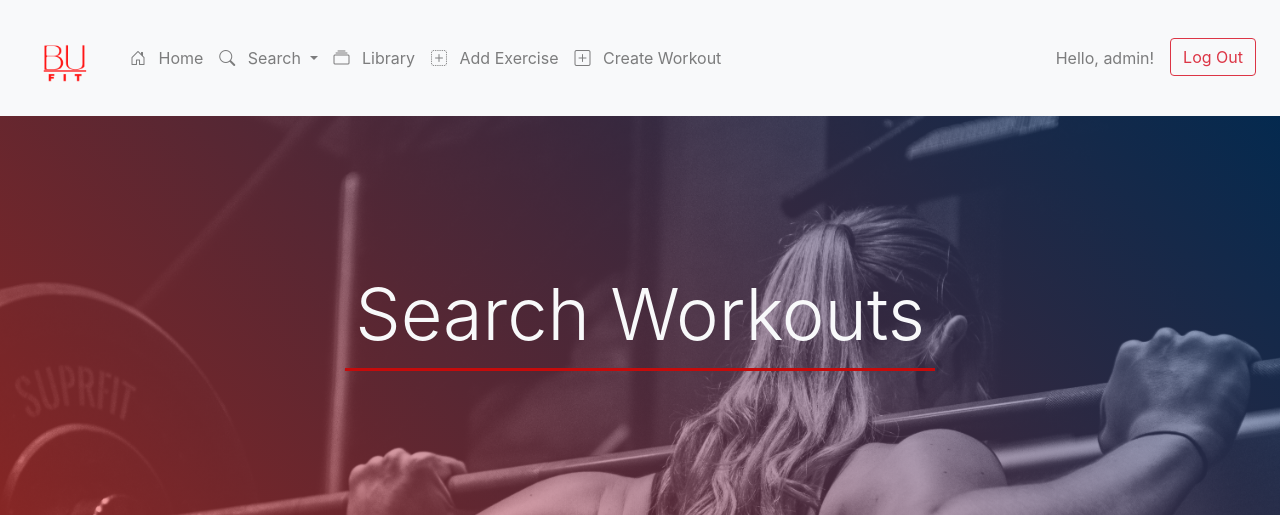
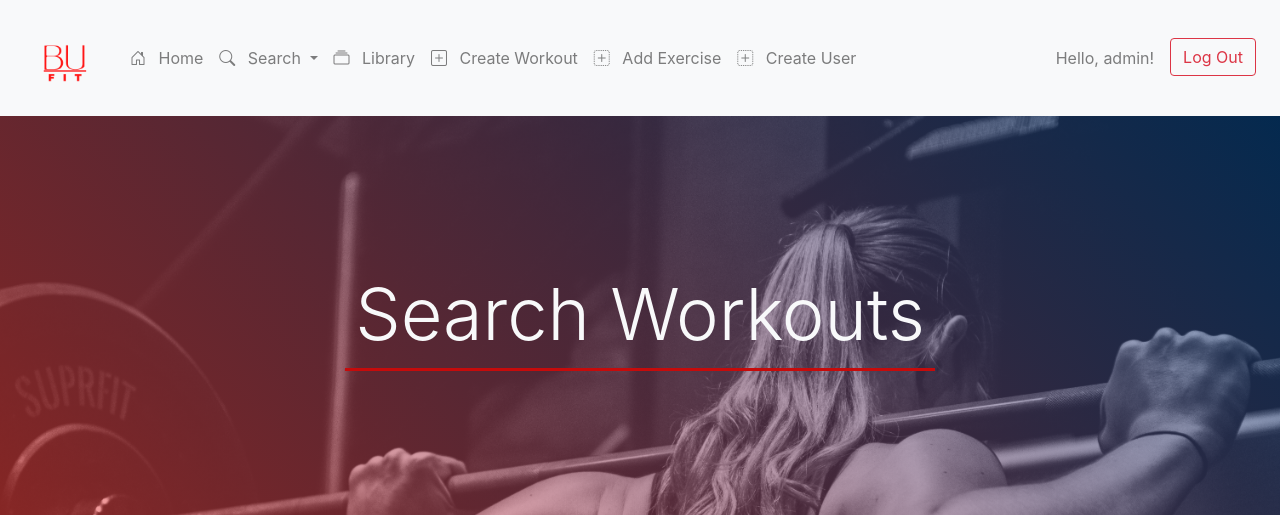
Before and after one commit to Helmphlyx/bufit, a Flask app: page /search_workouts in a window 1280 px wide. Shown: the top 515 px of the page. Run offline with Flask 3, Linux system fonts and the light colour scheme; a user stored in the database is signed in; data comes from the database, SQL or seed files in the repository; data that the repository does not hold is empty; parts of the project's set-up code (start-up, migrations or seed data) failed here and were passed over; some libraries are stand-ins or nearby versions.

Commit message:
rbac handling

```diff
--- a/main.py
+++ b/main.py
@@ -8,7 +8,8 @@ from werkzeug.utils import secure_filename
 from sqlite_utilities import SqliteUtilites
 from flask import Blueprint
 from flask_login import login_required, current_user
-from models import User
+
+from models import User, requires_access_level, ACCESS
 
 from settings import settings
 
@@ -225,6 +226,18 @@ def get_liked_workout(user_id: int):
     return liked_workouts
 
 
+def get_user_workouts(user_id: int):
+    """Get all workouts created by a given user id."""
+    db_utils = SqliteUtilites(DATABASE_NAME)
+    liked_workouts = db_utils.execute(
+        f"SELECT * FROM workouts WHERE user_id = ?",
+        params=(user_id,),
+        fetch_all=True,
+    )
+
+    return liked_workouts
+
+
 def like_workout(user_id: int, workout_name: str):
     """Like a workout."""
     db_utils = SqliteUtilites(DATABASE_NAME)
@@ -400,6 +413,7 @@ def home():
 
 @main.route("/create_exercise", methods=("GET", "POST"))
 @login_required
+@requires_access_level(ACCESS["superuser"])
 def create_exercise():
     """Create exercise page."""
     muscles = get_all_muscles()
@@ -467,6 +481,10 @@ def edit_workout(workout_id):
     selected_workout = get_workout(workout_id)
     exercises = db_utils.execute("SELECT * FROM exercises", fetch_all=True)
 
+    if selected_workout["user_id"] != current_user.id:
+        if current_user.access < ACCESS["admin"]:
+            return redirect(url_for("main.home"))
+
     if request.method == "POST":
         exercise_id = request.form.get("exercise")
         num_sets = request.form.get("num_sets", 0)
@@ -500,11 +518,15 @@ def edit_workout(workout_id):
 @login_required
 def library():
     """User's library page."""
+    user_workouts = get_user_workouts(current_user.id)
     exercises = get_liked_exercises(current_user.id)
-    workouts = get_liked_workout(current_user.id)
+    liked_workouts = get_liked_workout(current_user.id)
 
     return render_template(
-        "library.html", exercises=exercises, workouts=workouts
+        "library.html",
+        user_workouts=user_workouts,
+        exercises=exercises,
+        liked_workouts=liked_workouts,
     )
 
 
@@ -692,6 +714,7 @@ def edit_workout_description(workout_id):
 
 @main.route("/<int:id>/edit", methods=("GET", "POST"))
 @login_required
+@requires_access_level(ACCESS["superuser"])
 def edit(id):
     """Edit exercise page."""
     exercise_artifact = get_exercise(id)
@@ -750,6 +773,7 @@ def edit_workout_exercise(id):
 
 @main.route("/<int:id>/delete", methods=("POST",))
 @login_required
+@requires_access_level(ACCESS["superuser"])
 def delete(id: int):
     """Handles deleting exercise."""
     exercise_artifact = get_exercise(id)
--- a/templates/base.html
+++ b/templates/base.html
@@ -83,13 +83,6 @@
                     <i class="bi bi-collection"></i>
                     <span>Library</span>
                 </a>
-
-            </li>
-            <li class="nav-item">
-                <a class="nav-link" href="{{ url_for('main.create_exercise')}}">
-                    <i class="bi bi-plus-square-dotted"></i>
-                    <span>Add Exercise</span>
-                </a>
             </li>
             <li class="nav-item">
                 <a class="nav-link" href="{{ url_for('main.create_workout')}}">
@@ -97,7 +90,25 @@
                     <span>Create Workout</span>
                 </a>
             </li>
+            {% if current_user.access > 0 %}
+            <li class="nav-item">
+                <a class="nav-link" href="{{ url_for('main.create_exercise')}}">
+                    <i class="bi bi-plus-square-dotted"></i>
+                    <span>Add Exercise</span>
+                </a>
+            </li>
+            {% endif %}
+
+            {% if current_user.access > 1 %}
+            <li class="nav-item">
+                <a class="nav-link" href="{{ url_for('auth.create_user')}}">
+                    <i class="bi bi-plus-square-dotted"></i>
+                    <span>Create User</span>
+                </a>
+            </li>
+            {% endif %}
         </ul>
+
         <ul class = "navbar-nav ml-auto">
             <li class="nav-item right-nav-item">
                 <span class="navbar-text">
--- a/templates/search_exercises.html
+++ b/templates/search_exercises.html
@@ -46,9 +46,11 @@
             </div>
         </a>
         <div class = "card-details">
+            {% if current_user.access > 0 %}
             <a type = "button" class = "btn-sm btn-outline-danger" href="{{ url_for('main.edit', id=exercise['id']) }}">
                 <i class="bi bi-pencil"></i>
             </a>
+            {% endif %}
              <!-- TODO: Like button logic-->
              <a type = "button"  class = "btn-sm btn-outline-danger">
                 <i class = "bi bi-heart text-danger"></i>
--- a/templates/search_workouts.html
+++ b/templates/search_workouts.html
@@ -36,9 +36,11 @@
             </div>
         </a>
         <div class = "card-details">
+            {% if current_user.access > 1 %}
             <a type = "button" class = "btn-sm btn-outline-danger" href="{{ url_for('main.edit_workout', workout_id=workout['id']) }}">
                 <i class="bi bi-pencil"></i>
             </a>
+            {% endif %}
             <!-- TODO: Like button logic-->
             <a type = "button" class = "btn-sm btn-outline-danger">
                 <i class = "bi bi-heart text-danger"></i>
```
Also changed, not shown: utils.py (added, +20 -0 lines).
